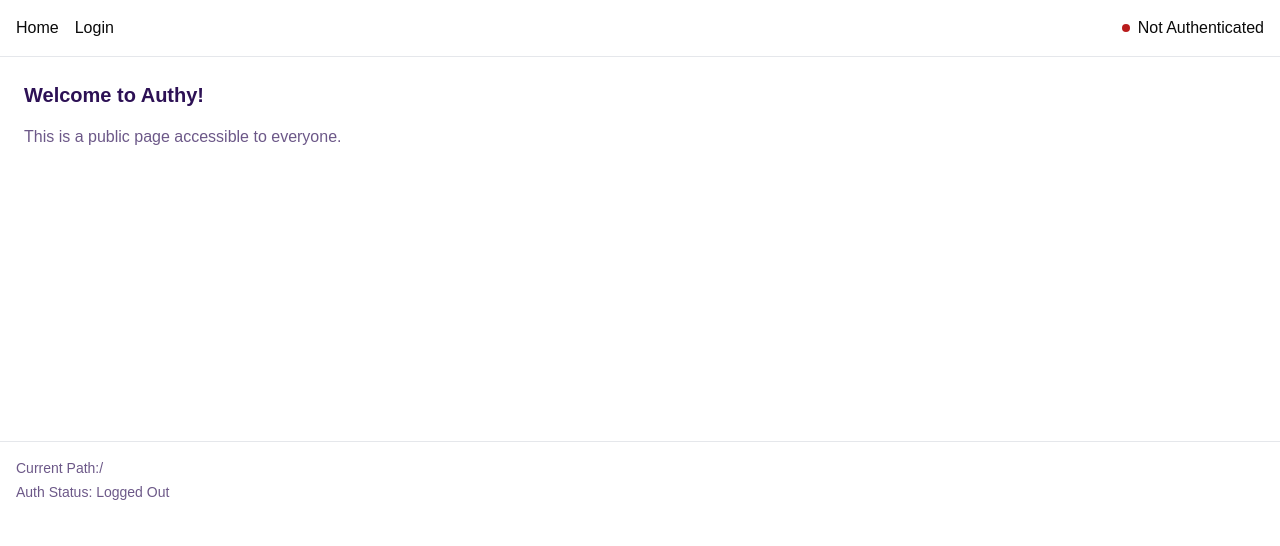
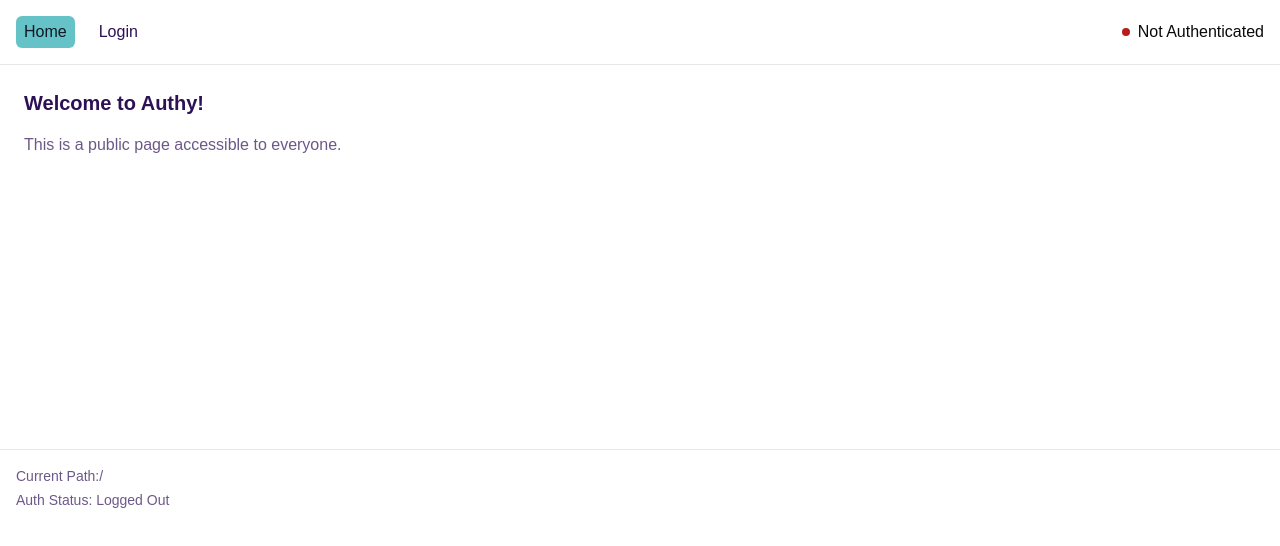
Before and after one commit to kulkarniankita/authy-system, a Next.js app: page / in a window 1280 px wide. Shown: the top 546 px of the page. Built offline with nearby package versions, Linux system fonts and the light colour scheme; no server answers.

Commit message:
Adding a NavLink component

```diff
--- a/components/header.tsx
+++ b/components/header.tsx
@@ -1,6 +1,6 @@
 import { auth } from '@/auth';
 import { cn } from '@/lib/utils';
-import Link from 'next/link';
+import NavLink from './nav-link';
 
 export default async function Header() {
   const session = await auth();
@@ -9,13 +9,13 @@ export default async function Header() {
     <div className="bg-white p-4 border-b border-gray-200 dark:border-gray-800 w-full">
       <div className="flex items-center justify-between max-w-7xl mx-auto">
         <div className="flex gap-4">
-          <Link href="/">Home</Link>
+          <NavLink href="/" name="Home" />
           {session ? (
             <>
-              <Link href="/dashboard">Dashboard</Link>
+              <NavLink href="/dashboard" name="Dashboard" />
             </>
           ) : (
-            <Link href="/login">Login</Link>
+            <NavLink href="/login" name="Login" />
           )}
         </div>
         <div className="flex items-center gap-2">
--- /dev/null
+++ b/components/nav-link.tsx
@@ -0,0 +1,28 @@
+'use client';
+
+import { cn } from '@/lib/utils';
+import Link from 'next/link';
+import { usePathname } from 'next/navigation';
+
+export default function NavLink({
+  href,
+  name,
+}: {
+  href: string;
+  name: string;
+}) {
+  const pathname = usePathname();
+  const isActive = pathname === href;
+  return (
+    <Link
+      href={href}
+      className={cn(
+        isActive
+          ? 'bg-brand-primary text-gray-900 hover:bg-brand-primary/90 rounded-md px-2 py-1'
+          : 'text-brand-secondary hover:bg-gray-100 rounded-md px-2 py-1'
+      )}
+    >
+      {name}
+    </Link>
+  );
+}
```
